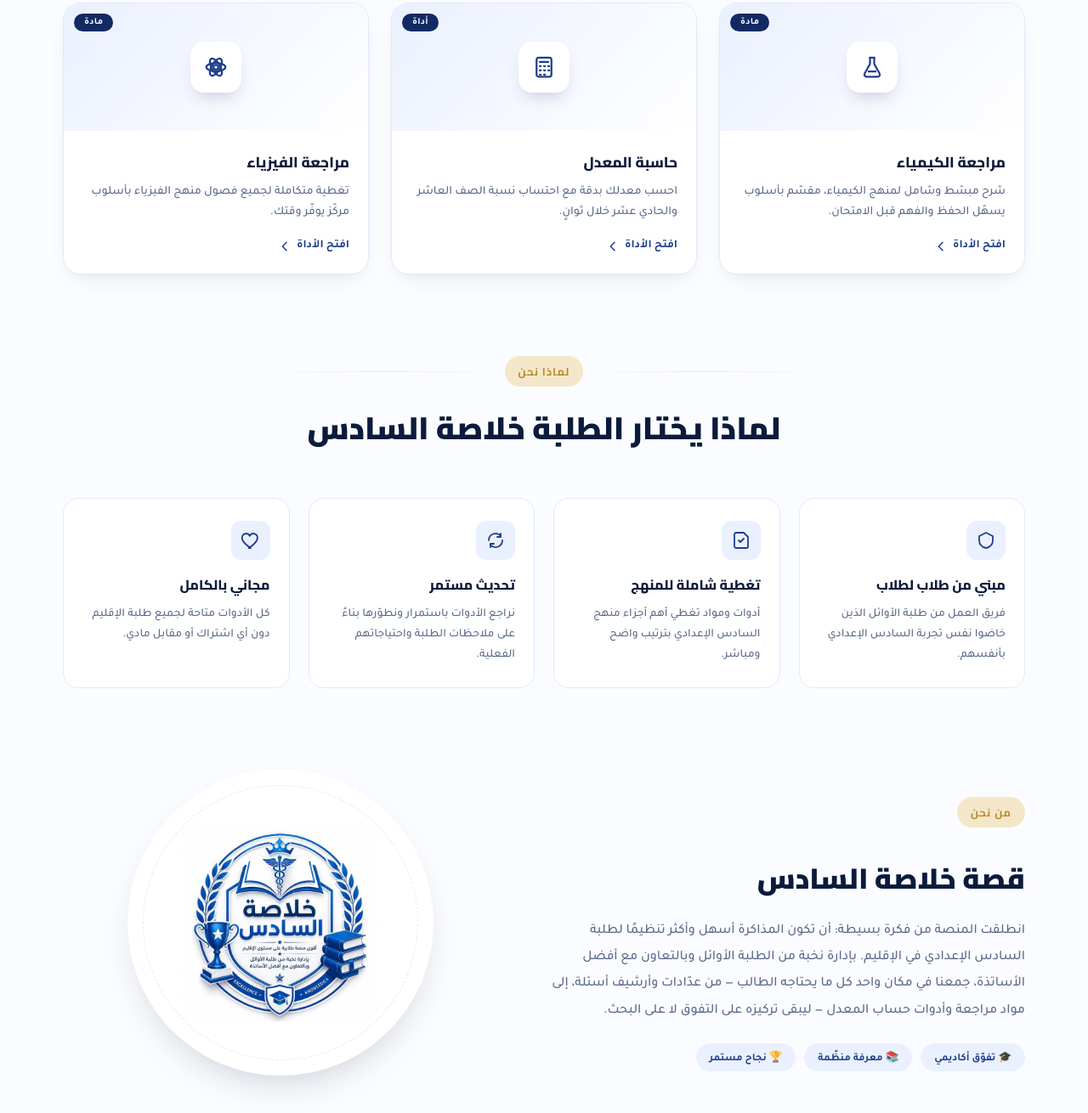
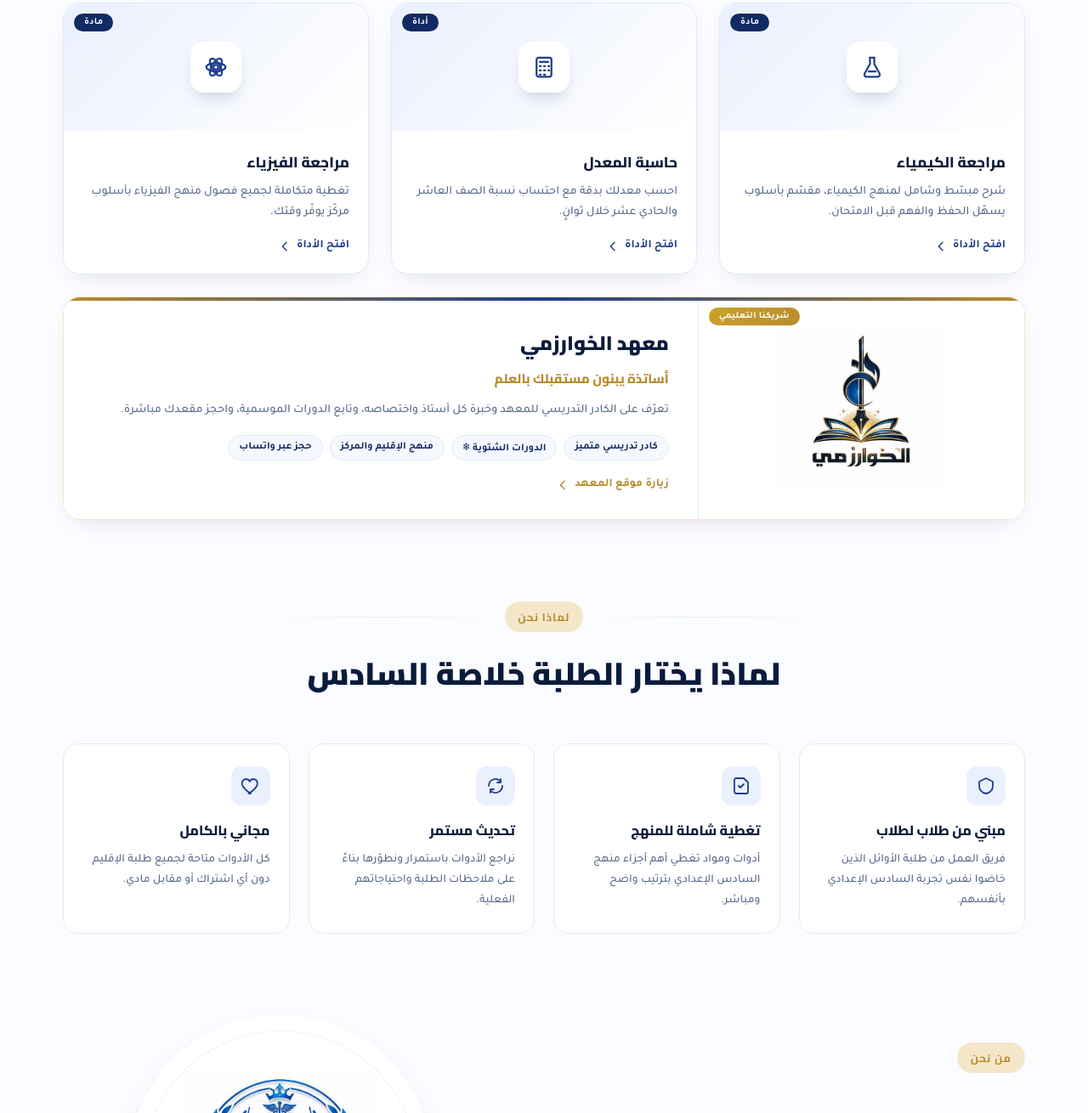
Before and after one commit to wadehbmwm5-beep/tlv-12, a website with bundled scripts: page index.html in a window 1280 px wide. Shown: the part 1490-2800 px from the top of the page at 85% size. Built offline with nearby package versions, Linux system fonts and the light colour scheme; some packages are replaced by stand-ins of ours; files whose address does not match are found by name.

Commit message:
Add files via upload

```diff
--- a/index.html
+++ b/index.html
@@ -243,6 +243,43 @@
   .tool-link svg{ width:16px; height:16px; transition:transform .2s ease; }
   .tool-card:hover .tool-link svg{ transform:translateX(-4px); }
 
+  /* --- featured partner card (معهد الخوارزمي) — spans the full grid row --- */
+  .tool-card.featured{
+    grid-column:1 / -1; flex-direction:row; position:relative;
+    border:1px solid var(--gold-soft);
+  }
+  .tool-card.featured::before{
+    content:""; position:absolute; top:0; right:0; left:0; height:4px; z-index:2;
+    background:linear-gradient(90deg, var(--gold), var(--royal), var(--gold));
+  }
+  .tool-card.featured .tool-media{
+    height:auto; min-height:240px; flex:0 0 34%;
+    background:#fff; border-left:1px solid var(--line);
+  }
+  .tool-card.featured .tool-media img.logo{
+    width:200px; height:200px; object-fit:contain; mix-blend-mode:multiply;
+    transition:transform .35s ease;
+  }
+  .tool-card.featured:hover .tool-media img.logo{ transform:scale(1.05); }
+  .tool-card.featured .tool-tag{ background:linear-gradient(135deg,#C9A227,var(--gold)); }
+  .tool-card.featured .tool-body{ padding:32px 34px; justify-content:center; gap:10px; }
+  .tool-card.featured .tool-body h3{ font-size:1.45rem; font-weight:900; }
+  .tool-card.featured .motto{ color:var(--gold); font-family:'Cairo'; font-weight:800; font-size:.95rem; margin:-4px 0 2px; }
+  .tool-card.featured .tool-body p{ flex:0; }
+  .chips{ display:flex; flex-wrap:wrap; gap:8px; margin-top:6px; }
+  .chips span{
+    background:var(--blue-mist); border:1px solid var(--line); color:var(--navy);
+    font-weight:700; font-size:.76rem; padding:6px 12px; border-radius:999px;
+  }
+  .tool-card.featured .tool-link{ color:var(--gold); }
+  @media (max-width:640px){
+    .tool-card.featured{ flex-direction:column; }
+    .tool-card.featured .tool-media{ flex:none; min-height:0; height:190px; border-left:0; border-bottom:1px solid var(--line); }
+    .tool-card.featured .tool-media img.logo{ width:160px; height:160px; }
+    .tool-card.featured .tool-body{ padding:20px 22px 24px; }
+    .tool-card.featured .tool-body h3{ font-size:1.15rem; }
+  }
+
   /* ===== features ===== */
   .features{ display:grid; grid-template-columns:repeat(4,1fr); gap:22px; }
   @media (max-width:960px){ .features{ grid-template-columns:repeat(2,1fr); } }
@@ -346,6 +383,7 @@
     <nav class="links">
       <a href="#top">الرئيسية</a>
       <a href="#tools">الأدوات</a>
+      <a href="#partner">معهد الخوارزمي</a>
       <a href="#about">من نحن</a>
       <a href="#contact">تواصل معنا</a>
     </nav>
@@ -502,6 +540,26 @@
         </div>
       </a>
 
+      <!-- كارت 7 : معهد الخوارزمي (بطاقة مميزة بعرض كامل) -->
+      <a href="https://alkhwarizmiinstitute.vercel.app/" id="partner" class="tool-card featured reveal" rel="noopener" target="_blank">
+        <div class="tool-media">
+          <span class="tool-tag">شريكنا التعليمي</span>
+          <img class="logo" src="alkhwarizmi-logo.png" alt="شعار معهد الخوارزمي" loading="lazy">
+        </div>
+        <div class="tool-body">
+          <h3>معهد الخوارزمي</h3>
+          <div class="motto">أساتذة يبنون مستقبلك بالعلم</div>
+          <p>تعرّف على الكادر التدريسي للمعهد وخبرة كل أستاذ واختصاصه، وتابع الدورات الموسمية، واحجز مقعدك مباشرة.</p>
+          <div class="chips">
+            <span>كادر تدريسي متميز</span>
+            <span>الدورات الشتوية ❄</span>
+            <span>منهج الإقليم والمركز</span>
+            <span>حجز عبر واتساب</span>
+          </div>
+          <span class="tool-link">زيارة موقع المعهد <svg viewBox="0 0 24 24" fill="none"><path d="M15 5l-7 7 7 7" stroke="currentColor" stroke-width="2.2" stroke-linecap="round" stroke-linejoin="round"/></svg></span>
+        </div>
+      </a>
+
     </div>
   </section>
 
@@ -587,6 +645,10 @@
         <a href="https://questionstlv12.vercel.app/" target="_blank" rel="noopener">الأسئلة الوزارية</a>
       </div>
       <div class="footer-col">
+        <h4>شركاؤنا</h4>
+        <a href="https://alkhwarizmiinstitute.vercel.app/" target="_blank" rel="noopener">معهد الخوارزمي</a>
+      </div>
+      <div class="footer-col">
         <h4>تواصل معنا</h4>
         <!-- استبدل # بروابط التواصل الاجتماعي الحقيقية -->
         <div class="socials">
```
Also changed, not shown: alkhwarizmi-logo.png (added).
